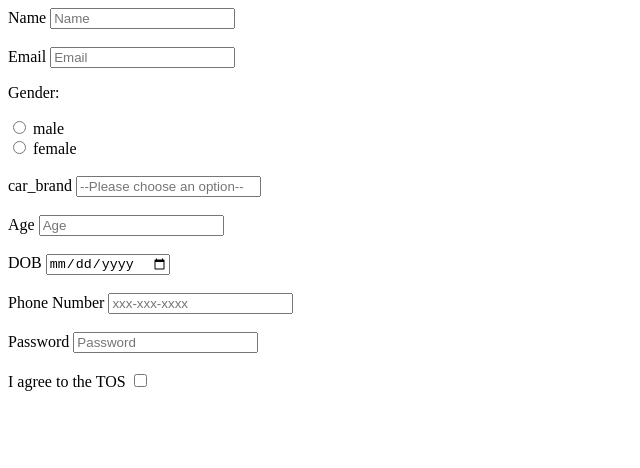
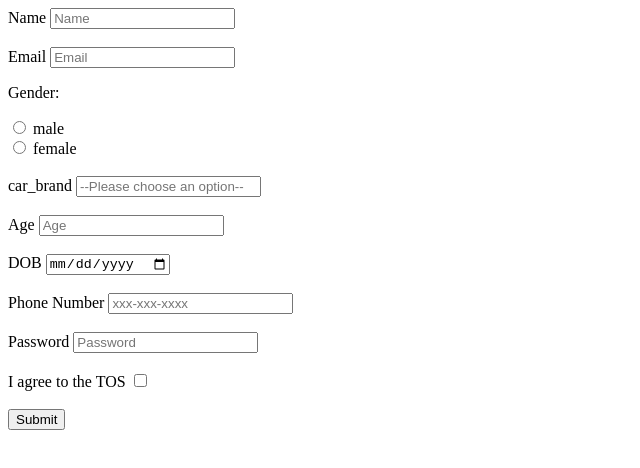
Before and after one commit to acciojob/signup-form-car-vaibhav1412, a website: page main.html in a window 1280 px wide. Shown: the whole page, without its empty margins (0-640 px from the left). Drawn offline with Linux system fonts and the light colour scheme.

Commit message:
created a submission

```diff
--- a/main.html
+++ b/main.html
@@ -29,7 +29,9 @@
       <label for="password">Password</label>
       <input type="password" id="password" placeholder="Password" required><br><br>
       <label for="tos">I agree to the TOS</label>
-      <input type="checkbox" id="tos" required>
+      <input type="checkbox" id="tos" required><br><br>
+      <button type="submit">Submit</button>
+
     </form>
 </body>
 </html>
```
